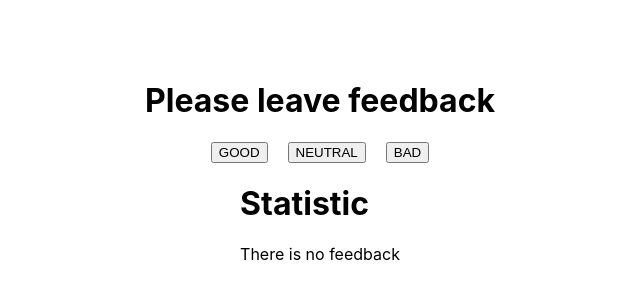
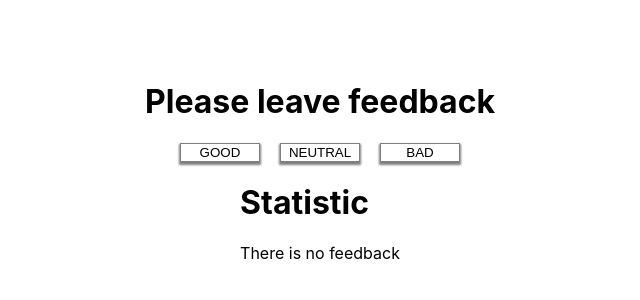
Before and after one commit to tomekstanczak/goit-react-hw-04-feedback, a React (Create React App) app: page / in a window 1280 px wide. Shown: the part 238-538 px from the top of the page, without its empty margins (320-960 px from the left). Built offline with nearby package versions, Linux system fonts and the light colour scheme.

Commit message:
style fix

```diff
--- a/src/components/FeedbackOptions/FeedbackOptions.jsx
+++ b/src/components/FeedbackOptions/FeedbackOptions.jsx
@@ -6,7 +6,7 @@
     <div className={css.buttonsList}>
       {options.map(option => (
         <button
-          className={css.optionStyle}
+          className={css.buttonStyle}
           key={option}
           type="button"
           onClick={() => onLeaveFeedback(option)}
```
